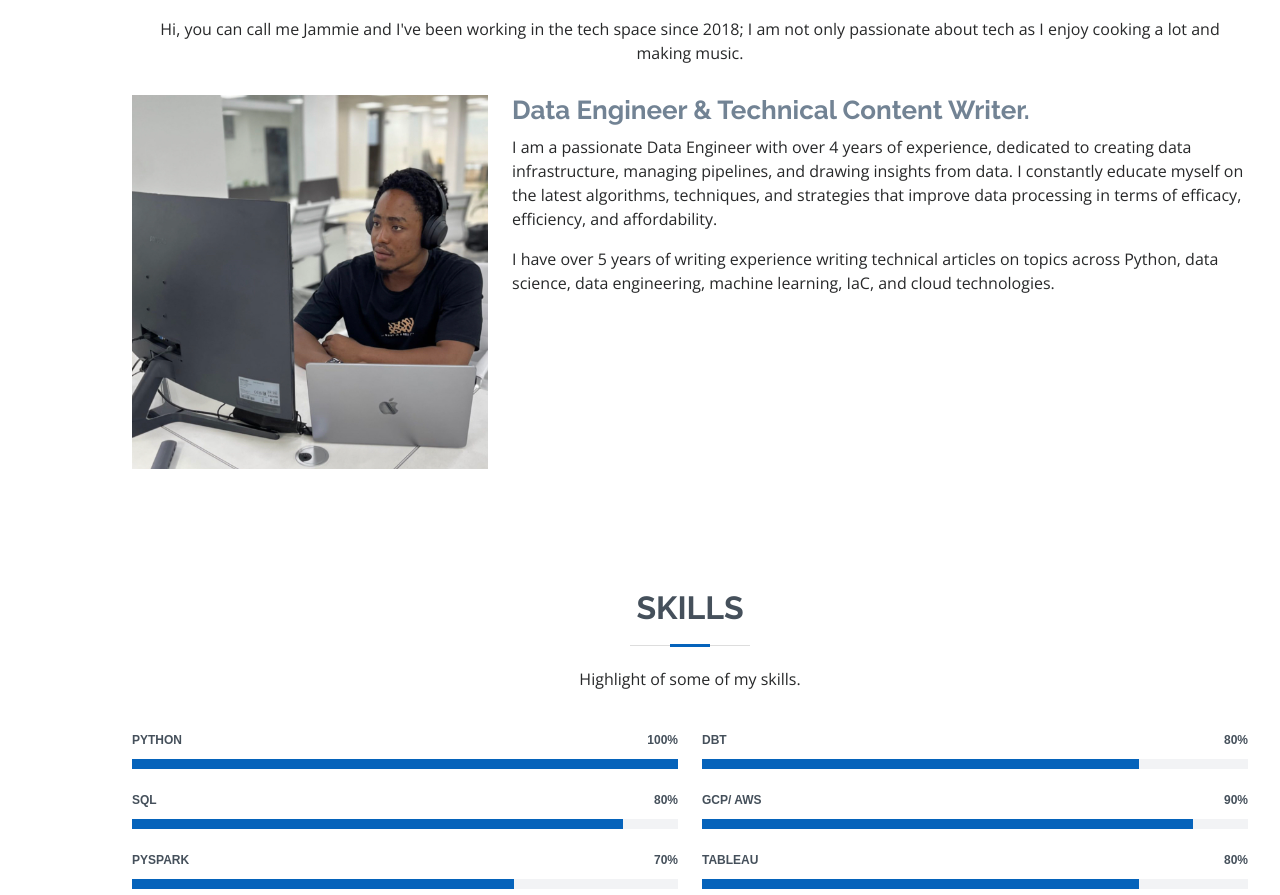
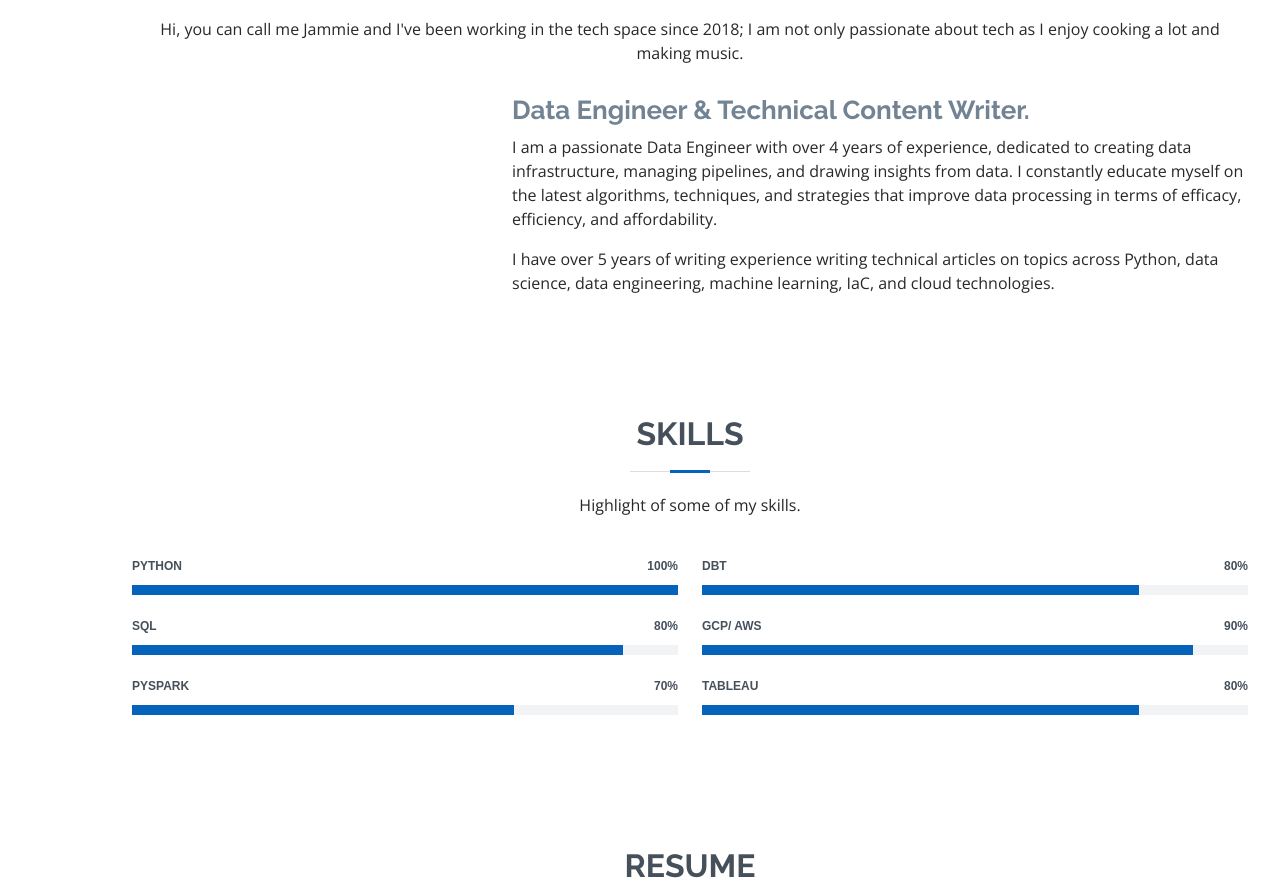
Before and after one commit to jamessandy/portfolio-site, a plain HTML site: page index.html in a window 1280 px wide. Shown: the part 921-1816 px from the top of the page. Drawn offline with nearby package versions, Linux system fonts and the light colour scheme.

Commit message:
Update index.html

```diff
--- a/index.html
+++ b/index.html
@@ -86,7 +86,7 @@
 
         <div class="row">
           <div class="col-lg-4">
-            <img src="assets/img/profile-img.jpg" class="img-fluid" alt="">
+
           </div>
           <div class="col-lg-8 pt-4 pt-lg-0 content">
             <h3>Data Engineer &amp; Technical Content Writer.</h3>
```
